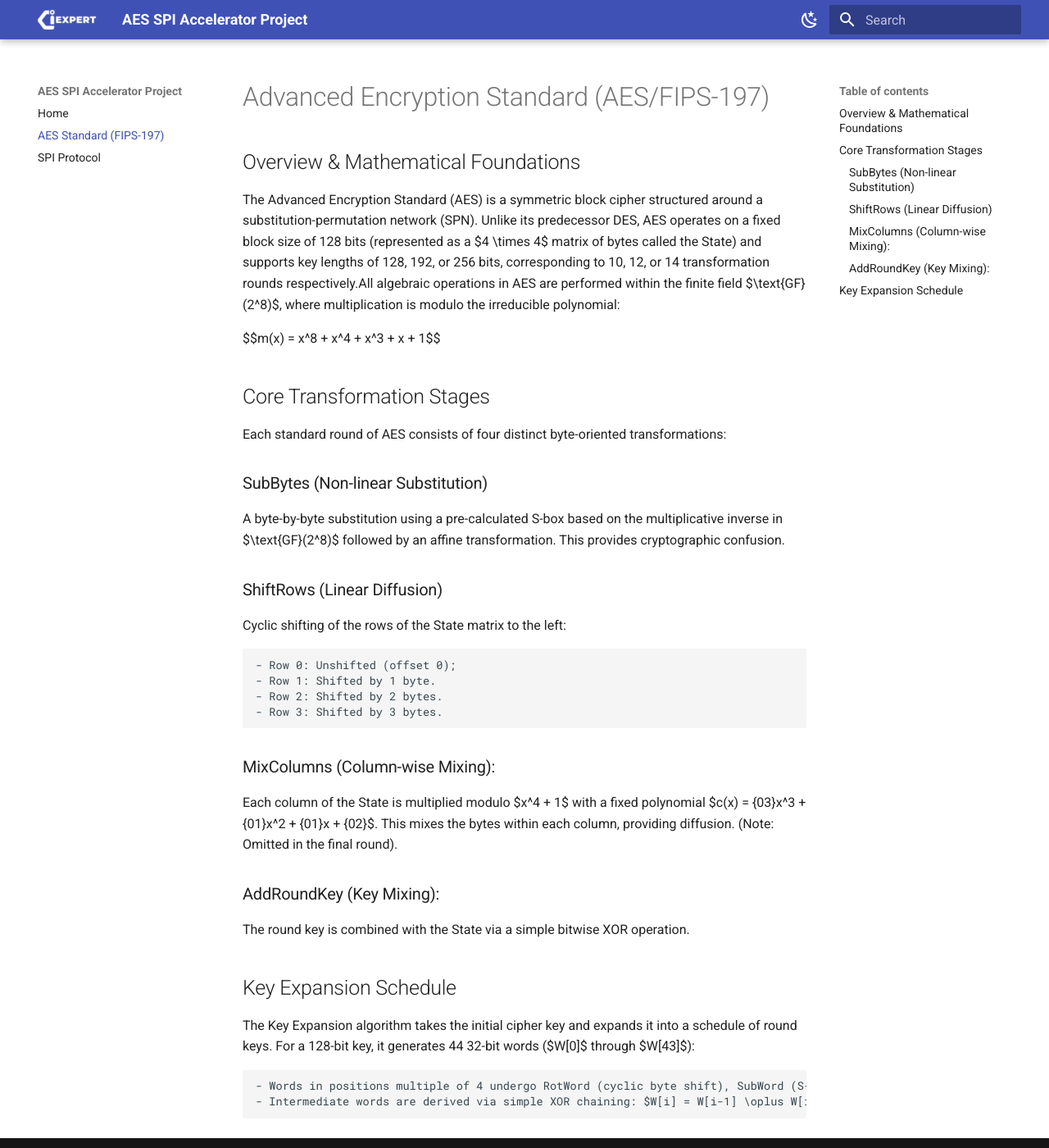
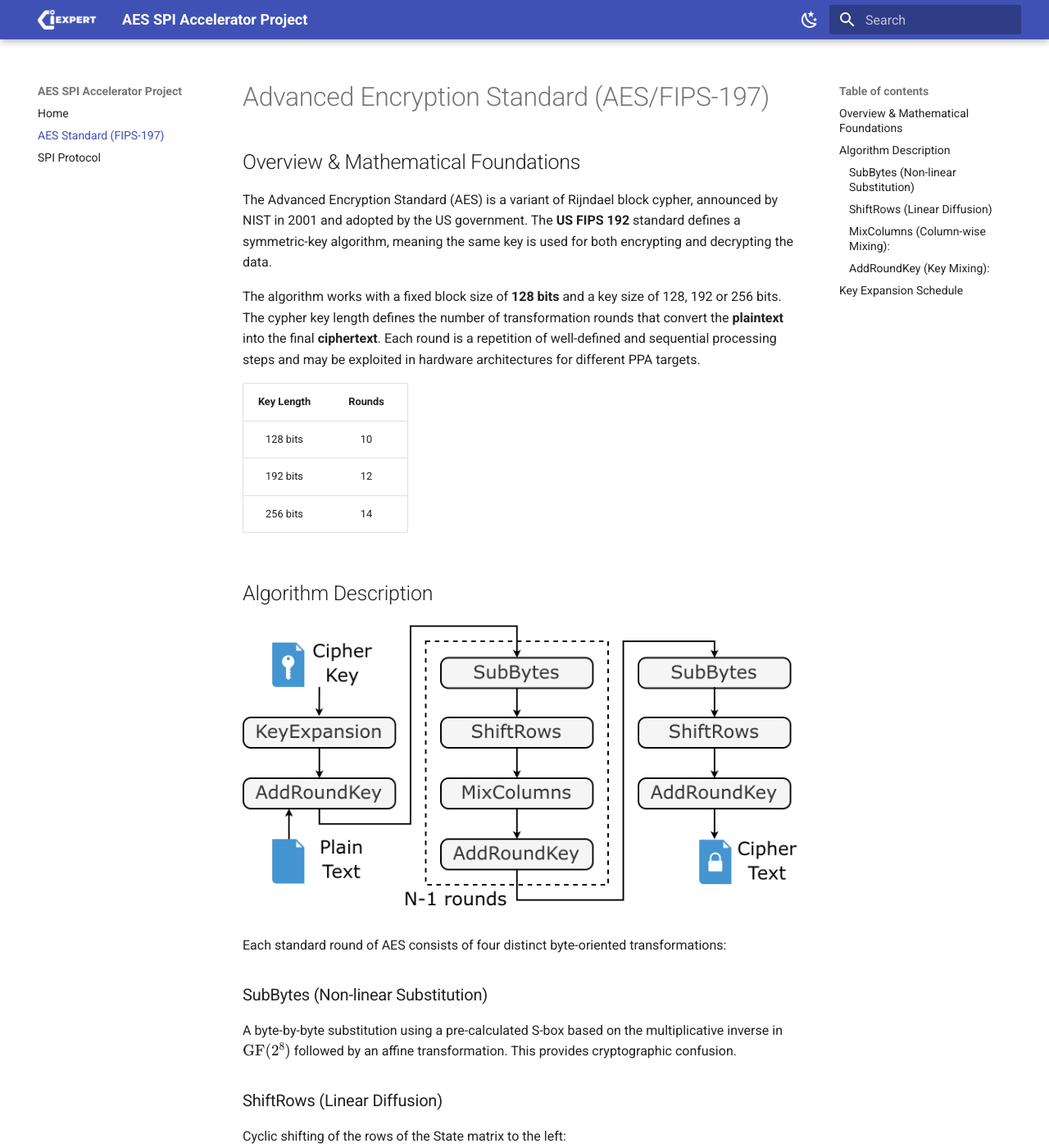
Before and after one commit to thiagomoraisee/aes-spi-acc, an MkDocs documentation site: the page built from docs/wiki/aes.md, in a window 1280 px wide and 1400 px high. Shown: the whole window at 82% size. Built offline with MkDocs 1.6.1 and Material for MkDocs 9.7.7, drawn with Linux system fonts in a browser that asks for light colours; some of the changed text lies outside the part shown.

Commit message:
[REV] Add AES algorith diagram and review text

```diff
--- a/docs/mkdocs.yml
+++ b/docs/mkdocs.yml
@@ -27,3 +27,10 @@ theme:
       toggle:
         icon: material/weather-sunny
         name: Switch to light mode
+
+markdown_extensions:
+  - pymdownx.arithmatex:
+      generic: true
+
+extra_javascript:
+  - https://cdnjs.cloudflare.com/ajax/libs/mathjax/3.2.2/es5/tex-mml-chtml.js
--- a/docs/wiki/aes.md
+++ b/docs/wiki/aes.md
@@ -1,12 +1,20 @@
-# Advanced Encryption Standard (AES/FIPS-197)
+#Advanced Encryption Standard (AES/FIPS-197)
 
 ## Overview & Mathematical Foundations
 
-The Advanced Encryption Standard (AES) is a symmetric block cipher structured around a substitution-permutation network (SPN). Unlike its predecessor DES, AES operates on a fixed block size of 128 bits (represented as a $4 \times 4$ matrix of bytes called the State) and supports key lengths of 128, 192, or 256 bits, corresponding to 10, 12, or 14 transformation rounds respectively.All algebraic operations in AES are performed within the finite field $\text{GF}(2^8)$, where multiplication is modulo the irreducible polynomial:
+The Advanced Encryption Standard (AES) is a variant of Rijndael block cypher, announced by NIST in 2001 and adopted by the US government. The **US FIPS 192** standard defines a symmetric-key algorithm, meaning the same key is used for both encrypting and decrypting the data.
 
-$$m(x) = x^8 + x^4 + x^3 + x + 1$$
+The algorithm works with a fixed block size of **128 bits** and a key size of 128, 192 or 256 bits. The cypher key length defines the number of transformation rounds that convert the **plaintext** into the final **ciphertext**. Each round is a repetition of well-defined and sequential processing steps and may be exploited in hardware architectures for different PPA targets.
 
-## Core Transformation Stages
+| **Key Length** | **Rounds** |
+|:--------:|:---:|
+| 128 bits | 10  |
+| 192 bits | 12  |
+| 256 bits | 14  |
+
+## Algorithm Description
+
+![AES Algorithm](assets/aes_algorithm.png)
 
 Each standard round of AES consists of four distinct byte-oriented transformations:
 
```
Also changed, not shown: docs/wiki/index.md (+1 -1 lines), docs/wiki/assets/aes_algorithm.png (added).
